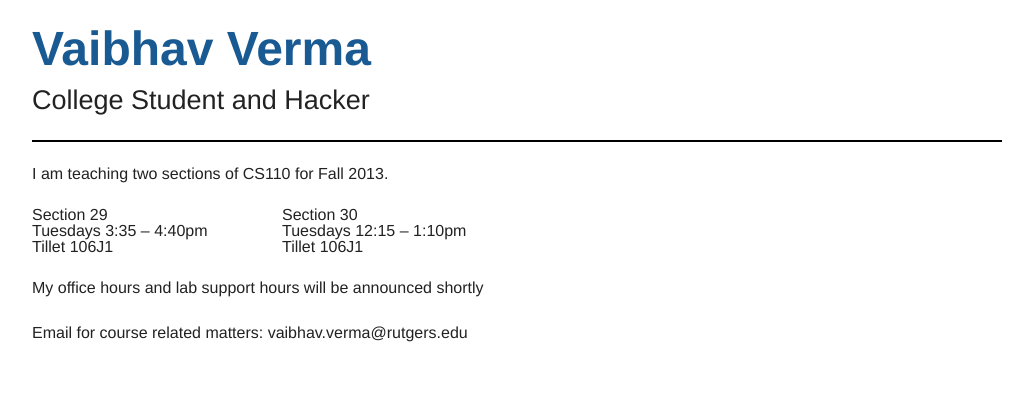
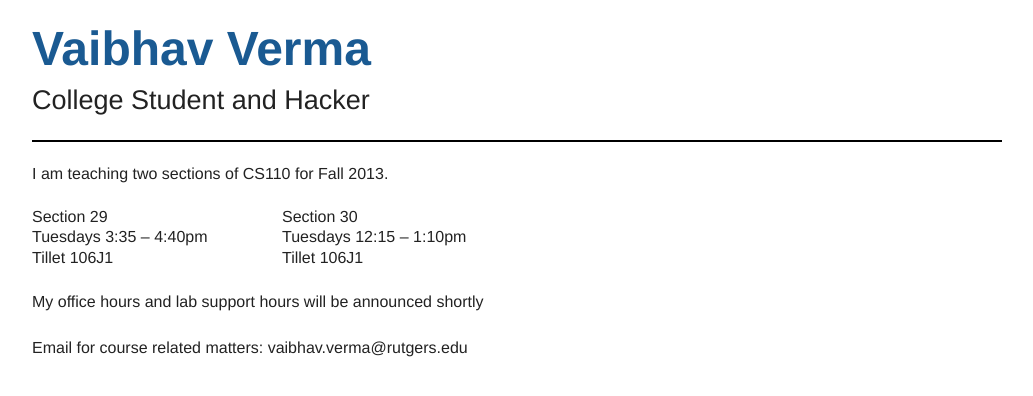
Before and after one commit to v/v.github.io, a Jekyll site: the page built from teaching.html, in a window 1280 px wide. Shown: the top 396 px of the page, without its empty margins (123-1156 px from the left). Built offline with Jekyll 4.4.1, drawn with Linux system fonts in a browser that asks for light colours; Markdown is read by kramdown in place of the engine named in the settings.

Commit message:
CSS for President!

```diff
--- a/css/app.css
+++ b/css/app.css
@@ -43,7 +43,6 @@ em {
 }
 
 span.date, span.post-title {
-<<<<<<< Updated upstream
     font-size: 20px;
 }
 
@@ -127,3 +126,8 @@ h4.timeline {
 div#intro {
     margin-bottom: 20px;
 }
+
+div.info {
+    white-space: pre-line;
+    line-height: 1.3em;
+}
--- a/teaching.html
+++ b/teaching.html
@@ -7,14 +7,12 @@ title: V is a teacher
     <div class="large-12 columns">
         <p> I am teaching two sections of CS110 for Fall 2013. </p>
         <div class="row">
-            <div class="large-3 columns">
-                Section 29 <br />
-                Tuesdays 3:35 – 4:40pm <br />
+            <div class="info large-3 columns"> Section 29
+                Tuesdays 3:35 – 4:40pm
                 Tillet 106J1
             </div>
-            <div class="large-3 columns">
-                Section 30 <br />
-                Tuesdays 12:15 – 1:10pm <br />
+            <div class="info large-3 columns"> Section 30
+                Tuesdays 12:15 – 1:10pm
                 Tillet 106J1
             </div>
             <div class="large-3 columns">
```
